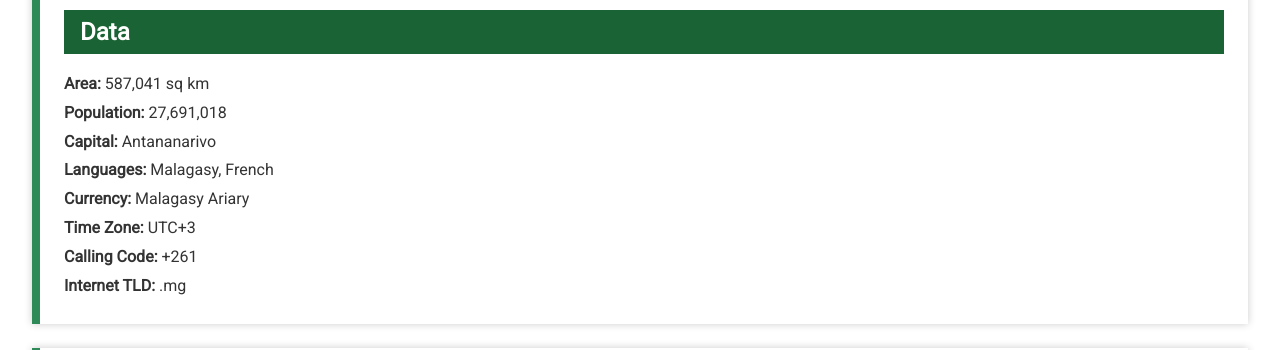
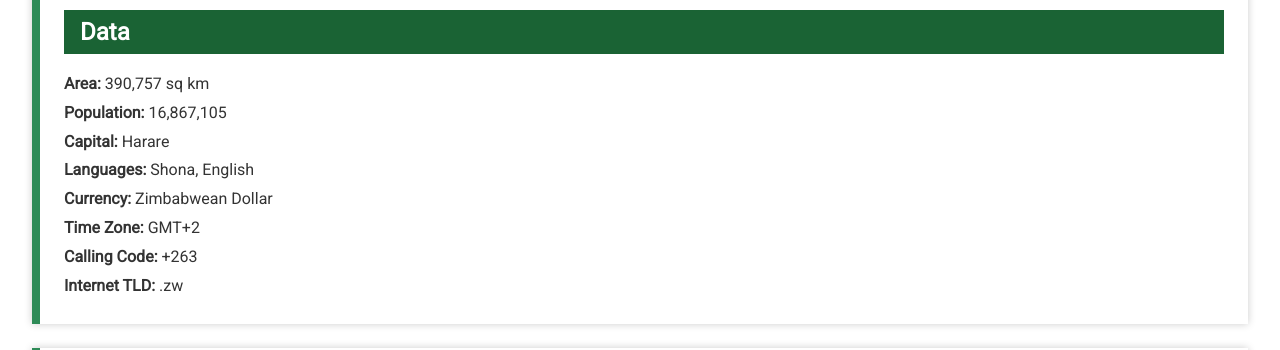
Before and after one commit to eniasg/wdd131, a plain HTML site: page place.html in a window 1280 px wide. Shown: the part 141-491 px from the top of the page. Drawn offline with Linux system fonts and the light colour scheme.

Commit message:
Add files via upload

```diff
--- a/place.html
+++ b/place.html
@@ -26,14 +26,14 @@
         <div class="data-card">
             <h2>Data</h2>
             <ul>
-                <li><strong>Area:</strong> 587,041 sq km</li>
-                <li><strong>Population:</strong> 27,691,018</li>
-                <li><strong>Capital:</strong> Antananarivo</li>
-                <li><strong>Languages:</strong> Malagasy, French</li>
-                <li><strong>Currency:</strong> Malagasy Ariary</li>
-                <li><strong>Time Zone:</strong> UTC+3</li>
-                <li><strong>Calling Code:</strong> +261</li>
-                <li><strong>Internet TLD:</strong> .mg</li>
+                <li><strong>Area:</strong> 390,757 sq km</li>
+                <li><strong>Population:</strong> 16,867,105</li>
+                <li><strong>Capital:</strong> Harare</li>
+                <li><strong>Languages:</strong> Shona, English</li>
+                <li><strong>Currency:</strong> Zimbabwean Dollar</li>
+                <li><strong>Time Zone:</strong> GMT+2</li>
+                <li><strong>Calling Code:</strong> +263</li>
+                <li><strong>Internet TLD:</strong> .zw</li>
             </ul>
         </div>
 
```
